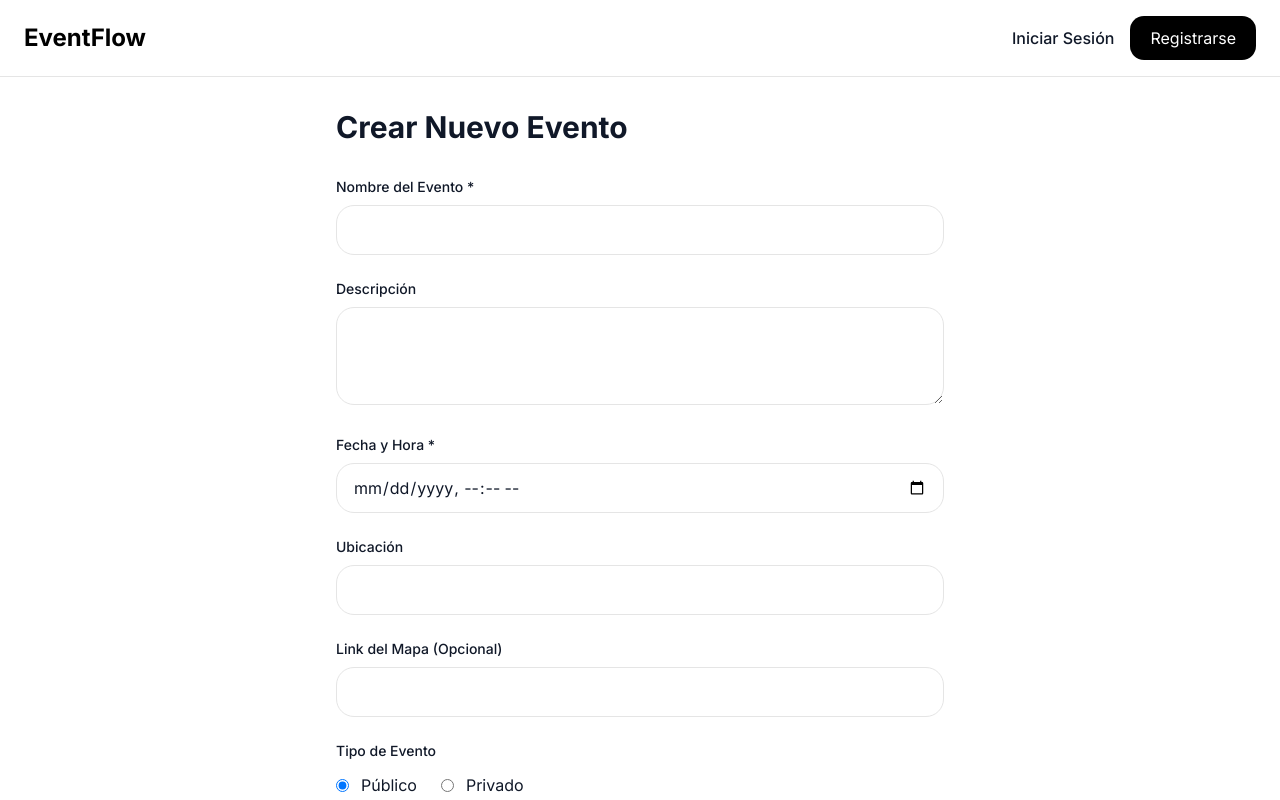
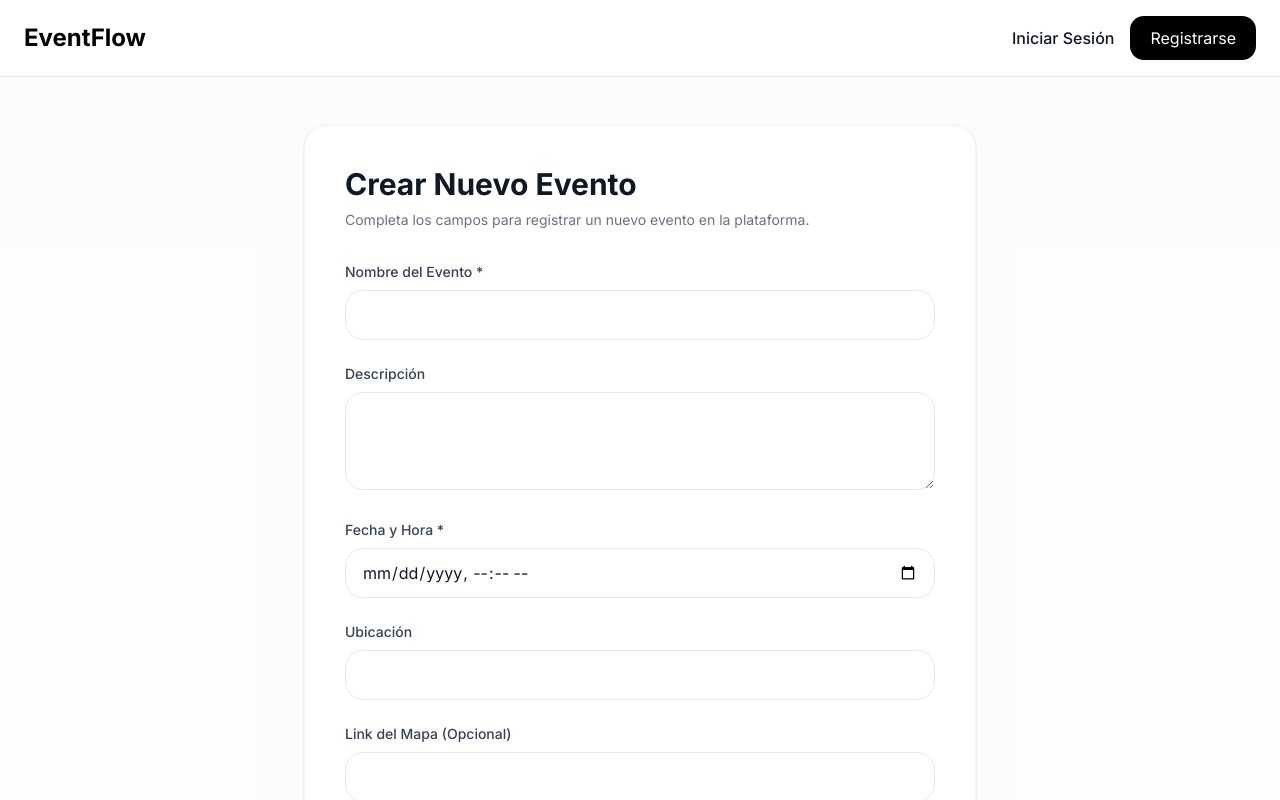
Before and after one commit to gzlcg23/eventflow, a Next.js app: page /eventos/nuevo in a window 1280 px wide. Shown: the top 800 px of the page. Built offline with nearby package versions, Linux system fonts and the light colour scheme; no server answers.

Commit message:
mensaje de toast en lugar de un alert

```diff
--- a/app/eventos/nuevo/page.tsx
+++ b/app/eventos/nuevo/page.tsx
@@ -3,6 +3,7 @@
 
 import { useState } from 'react';
 import { useRouter } from 'next/navigation';
+import { toast } from 'sonner'; // 🌟 Integrado para notificaciones profesionales
 
 export default function NuevoEventoPage() {
   const router = useRouter();
@@ -11,12 +12,11 @@ export default function NuevoEventoPage() {
   const [isPublic, setIsPublic] = useState(true);
 
   const handleFormSubmit = async (e: React.FormEvent<HTMLFormElement>) => {
-    e.preventDefault(); // Evita la recarga y el comportamiento de Server Action
+    e.preventDefault();
     setIsLoading(true);
 
     const formData = new FormData(e.currentTarget);
 
-    // Estructuramos los datos en un JSON plano e higiénico
     const payload = {
       name: formData.get("name"),
       description: formData.get("description"),
@@ -27,34 +27,38 @@ export default function NuevoEventoPage() {
       accessCode: formData.get("accessCode"),
     };
 
+    // Mostramos estado de carga elegante
+    const toastId = toast.loading("Guardando nuevo evento...");
+
     try {
       const response = await fetch('/api/eventos/nuevo', {
         method: 'POST',
         headers: {
           'Content-Type': 'application/json',
         },
-        credentials: 'include', // ← OBLIGATORIO: Envía las cookies de sesión de Clerk a la API
+        credentials: 'include',
         body: JSON.stringify(payload),
       });
 
       const result = await response.json();
 
       if (result.success) {
+        toast.success("¡Evento registrado en el sistema!", { id: toastId });
         setSuccessData(result.event);
       } else {
-        alert("Error: " + result.error);
+        toast.error(`Error: ${result.error}`, { id: toastId });
       }
     } catch (err) {
-      alert("Error de conexión. Inténtalo de nuevo más tarde.");
+      toast.error("Error de conexión. Inténtalo de nuevo más tarde.", { id: toastId });
     } finally {
       setIsLoading(false);
     }
   };
 
-  // Pantalla de éxito
+  // ==================== PANTALLA DE ÉXITO ====================
   if (successData) {
     return (
-      <div className="min-h-screen bg-gradient-to-br from-gray-50 to-gray-100 flex items-center justify-center p-6">
+      <div className="flex-1 flex items-center justify-center p-6 bg-gradient-to-br from-gray-50 to-gray-100">
         <div className="bg-white rounded-3xl shadow-xl max-w-lg w-full p-10 text-center">
           <h1 className="text-3xl font-bold text-gray-900 mb-2">Evento Creado con éxito</h1>
           <p className="text-xl font-semibold text-amber-600 mb-8">{successData.name}</p>
@@ -92,57 +96,63 @@ export default function NuevoEventoPage() {
     );
   }
 
-  // ==================== FORMULARIO NORMAL ====================
+  // ==================== FORMULARIO NORMAL CORREGIDO ====================
   return (
-    <div className="max-w-2xl mx-auto p-8">
-      <h1 className="text-3xl font-bold mb-8">Crear Nuevo Evento</h1>
+    // 🌟 Añadimos un contenedor padre con w-full y flex-1 para neutralizar el layout
+    <div className="w-full flex-1 py-12 px-4 sm:px-6 lg:px-8 bg-gray-50/50">
+      {/* 🌟 max-w-2xl mx-auto ahora funciona perfecto y w-full evita que flexbox lo comprima */}
+      <div className="max-w-2xl mx-auto bg-white p-8 sm:p-10 rounded-3xl border border-gray-100 shadow-sm w-full">
+        <h1 className="text-3xl font-bold mb-2 text-gray-900">Crear Nuevo Evento</h1>
+        <p className="text-sm text-gray-500 mb-8">Completa los campos para registrar un nuevo evento en la plataforma.</p>
 
         <form onSubmit={handleFormSubmit} className="space-y-6">
           <div>
-          <label className="block text-sm font-medium mb-2">Nombre del Evento *</label>
-          <input name="name" type="text" required className="w-full px-4 py-3 border rounded-2xl" />
+            <label className="block text-sm font-medium mb-2 text-gray-700">Nombre del Evento *</label>
+            <input name="name" type="text" required className="w-full px-4 py-3 border border-gray-200 rounded-2xl focus:outline-none focus:ring-2 focus:ring-black/5 focus:border-black transition" />
           </div>
 
           <div>
-          <label className="block text-sm font-medium mb-2">Descripción</label>
-          <textarea name="description" rows={3} className="w-full px-4 py-3 border rounded-2xl" />
+            <label className="block text-sm font-medium mb-2 text-gray-700">Descripción</label>
+            <textarea name="description" rows={3} className="w-full px-4 py-3 border border-gray-200 rounded-2xl focus:outline-none focus:ring-2 focus:ring-black/5 focus:border-black transition" />
           </div>
 
           <div>
-          <label className="block text-sm font-medium mb-2">Fecha y Hora *</label>
-          <input name="date" type="datetime-local" required className="w-full px-4 py-3 border rounded-2xl" />
+            <label className="block text-sm font-medium mb-2 text-gray-700">Fecha y Hora *</label>
+            <input name="date" type="datetime-local" required className="w-full px-4 py-3 border border-gray-200 rounded-2xl focus:outline-none focus:ring-2 focus:ring-black/5 focus:border-black transition" />
           </div>
 
           <div>
-          <label className="block text-sm font-medium mb-2">Ubicación</label>
-          <input name="location" type="text" className="w-full px-4 py-3 border rounded-2xl" />
+            <label className="block text-sm font-medium mb-2 text-gray-700">Ubicación</label>
+            <input name="location" type="text" className="w-full px-4 py-3 border border-gray-200 rounded-2xl focus:outline-none focus:ring-2 focus:ring-black/5 focus:border-black transition" />
           </div>
 
           <div>
-          <label className="block text-sm font-medium mb-2">Link del Mapa (Opcional)</label>
-          <input name="locationUrl" type="url" className="w-full px-4 py-3 border rounded-2xl" />
+            <label className="block text-sm font-medium mb-2 text-gray-700">Link del Mapa (Opcional)</label>
+            <input name="locationUrl" type="url" className="w-full px-4 py-3 border border-gray-200 rounded-2xl focus:outline-none focus:ring-2 focus:ring-black/5 focus:border-black transition" />
           </div>
 
           {/* Tipo de Evento */}
           <div>
-          <label className="block text-sm font-medium mb-3">Tipo de Evento</label>
+            <label className="block text-sm font-medium mb-3 text-gray-700">Tipo de Evento</label>
             <div className="flex gap-6">
-            <label className="flex items-center gap-3 cursor-pointer">
+              <label className="flex items-center gap-3 cursor-pointer text-sm font-medium text-gray-800">
                 <input
                   type="radio"
                   name="isPublic"
                   value="true"
                   checked={isPublic}
+                  className="w-4 h-4 text-black border-gray-300 focus:ring-black accent-black"
                   onChange={() => setIsPublic(true)}
                 />
                 Público
               </label>
-            <label className="flex items-center gap-3 cursor-pointer">
+              <label className="flex items-center gap-3 cursor-pointer text-sm font-medium text-gray-800">
                 <input
                   type="radio"
                   name="isPublic"
                   value="false"
                   checked={!isPublic}
+                  className="w-4 h-4 text-black border-gray-300 focus:ring-black accent-black"
                   onChange={() => setIsPublic(false)}
                 />
                 Privado
@@ -152,15 +162,15 @@ export default function NuevoEventoPage() {
 
           {/* Campo Código de Acceso */}
           {!isPublic && (
-          <div>
-            <label className="block text-sm font-medium mb-2">Código de Acceso (mínimo 4 caracteres - máximo 12 caracteres)</label>
+            <div className="animate-in fade-in slide-in-from-top-2 duration-200">
+              <label className="block text-sm font-medium mb-2 text-gray-700">Código de Acceso (mínimo 4 - máximo 12 caracteres)</label>
               <input
                 name="accessCode"
                 type="text"
                 required
                 minLength={4}
                 maxLength={12}
-              className="w-full px-4 py-3 border rounded-2xl uppercase tracking-widest"
+                className="w-full px-4 py-3 border border-gray-200 rounded-2xl uppercase tracking-widest font-mono text-center text-lg bg-gray-50 focus:outline-none focus:ring-2 focus:ring-black/5 focus:border-black transition"
                 placeholder="EJEMPLO2026"
               />
             </div>
@@ -169,11 +179,12 @@ export default function NuevoEventoPage() {
           <button
             type="submit"
             disabled={isLoading}
-          className="w-full bg-black text-white py-4 rounded-2xl font-medium hover:bg-gray-800 transition disabled:opacity-70"
+            className="w-full bg-black text-white py-4 rounded-2xl font-medium hover:bg-gray-800 transition disabled:opacity-70 mt-4 shadow-sm"
           >
             {isLoading ? "Creando evento..." : "Crear Evento"}
           </button>
         </form>
       </div>
+    </div>
   );
 }
```
Lines whose indentation alone changed are shown as unchanged.
